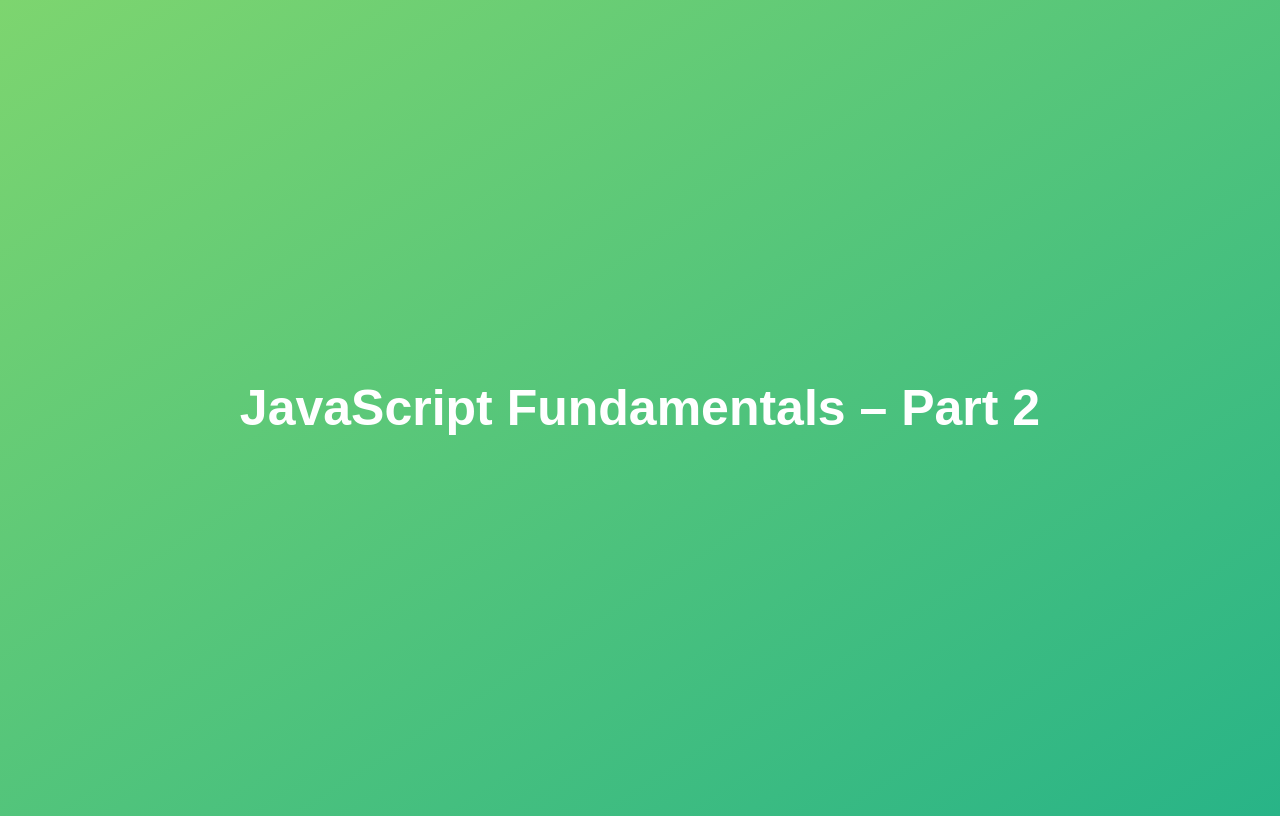
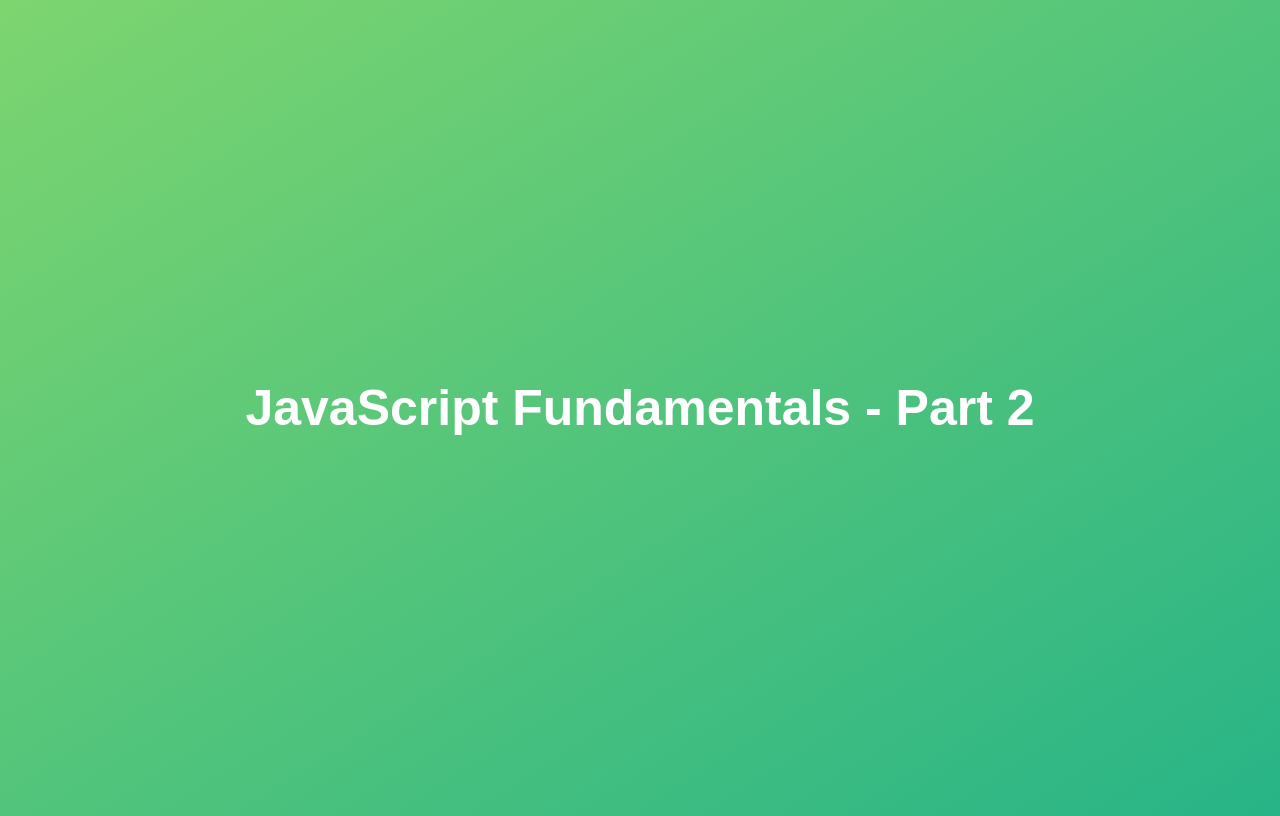
Before and after one commit to shreyanshjha/JavaScript, a plain HTML site: page 02-Fundamentals-Part-2/starter/index.html in a window 1280 px wide. Drawn offline with Linux system fonts and the light colour scheme.

Commit message:
fundamental2

```diff
--- a/02-Fundamentals-Part-2/starter/index.html
+++ b/02-Fundamentals-Part-2/starter/index.html
@@ -4,7 +4,7 @@
     <meta charset="UTF-8" />
     <meta name="viewport" content="width=device-width, initial-scale=1.0" />
     <meta http-equiv="X-UA-Compatible" content="ie=edge" />
-    <title>JavaScript Fundamentals – Part 2</title>
+    <title>JavaScript Fundamentals - Part 2</title>
     <style>
       body {
         height: 100vh;
@@ -24,7 +24,7 @@
     </style>
   </head>
   <body>
-    <h1>JavaScript Fundamentals – Part 2</h1>
+    <h1>JavaScript Fundamentals - Part 2</h1>
     <script src="script.js"></script>
   </body>
 </html>
```
Also changed, not shown: 02-Fundamentals-Part-2/starter/script.js (+240 -0 lines).
